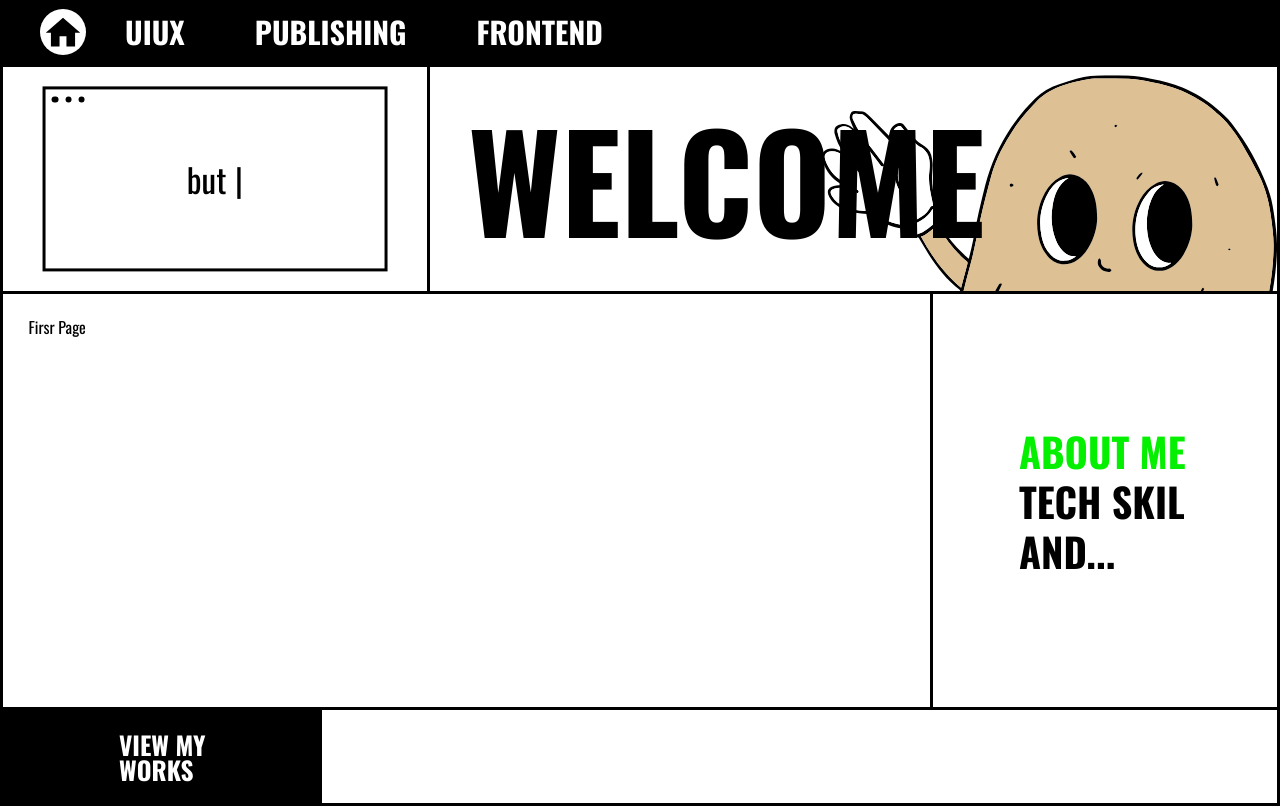
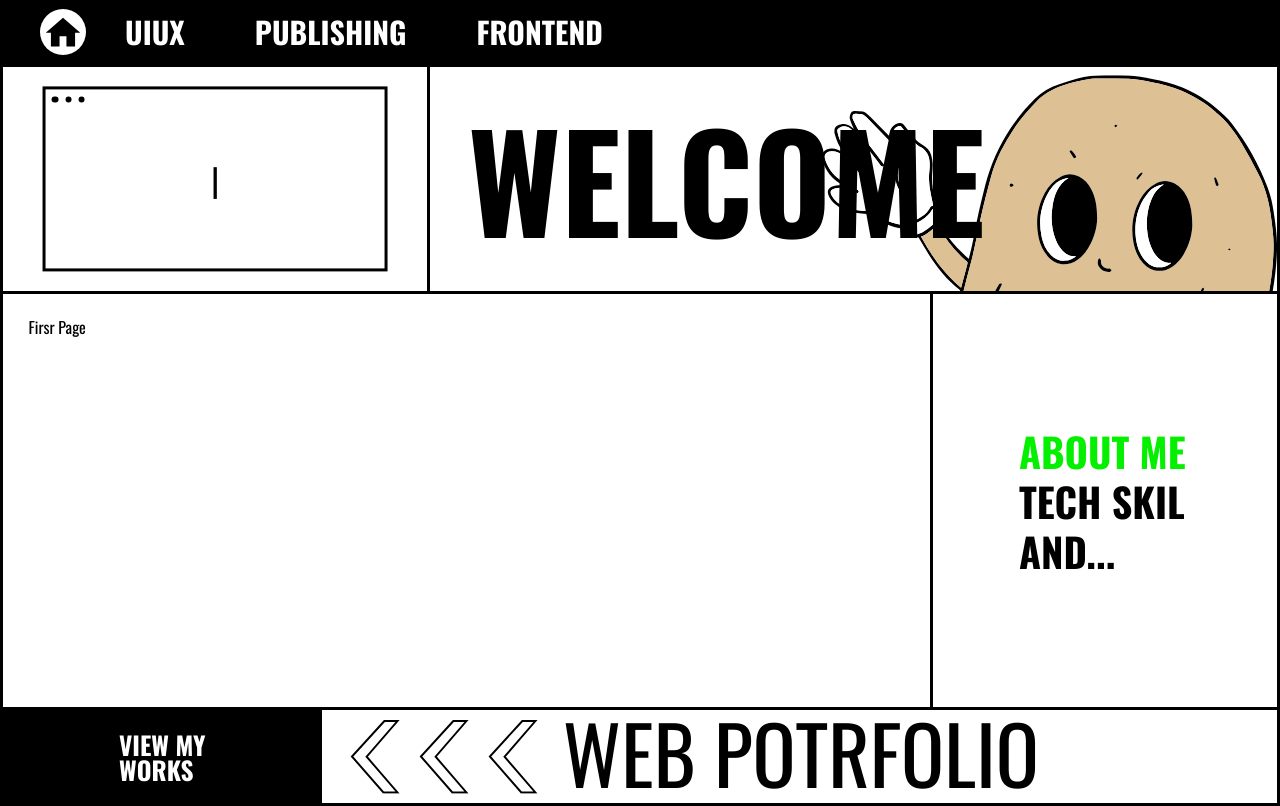
Before and after one commit to pota0w0/portfolio-ver2022, a React (Create React App) app: page / in a window 1280 px wide. Built offline with nearby package versions, Linux system fonts and the light colour scheme.

Commit message:
하단 적용

```diff
--- a/src/pages/main.js
+++ b/src/pages/main.js
@@ -63,13 +63,13 @@ return (
               <p>
               <Typewriter onInit={(typewriter)=> {
                 typewriter
-                .typeString("Web publisher.")
+                .typeString("I'm Web publisher")
                 .pauseFor(1000)
                 .deleteAll()
                 .typeString("but I...")
                 .pauseFor(1000)
                 .deleteAll()
-                .typeString("Front-end developer.")
+                .typeString("Front-end developer too!")
                 .start();
                 }}/>
                 </p>
@@ -89,9 +89,16 @@ return (
 
         <div className="bottomBoxarry">
           <Link to="./work">
-            <span>
+            <span className="workLeftbox">
               <p>VIEW MY<br/>WORKS</p>
             </span>
+            <div className="workRightbox">
+                <div className="arrowBox">
+                  <img className="viewArrow" alt="arrow" src="../img/arrow.svg"/>
+                  <img className="Arrowactive" alt="arrow" src="../img/arrowActive.svg"/>
+                </div>
+                <p>WEB POTRFOLIO</p>
+            </div>
           </Link>
         </div>
       </PC>
--- a/src/styles/main.css
+++ b/src/styles/main.css
@@ -27,7 +27,17 @@
 .pc_container .rightBox .welcomeBox .bgImg{ position: relative; width: 100%; height: 28vh; }
 .pc_container .welcomeBox .bgImg img{ position: absolute; height: 100%; right: 0; }
 
-.pc_container .bottomBoxarry{ position: relative; width: 100%; height: 12vh; border: 3px solid #000; border-top: 0; box-sizing: border-box; }
-.pc_container .bottomBoxarry span{ position: relative; display: block; width: calc(100% /4 ); height: 100%; background: #000;  }
-.pc_container .bottomBoxarry span p{ position: absolute; top: 50%; left: 50%; transform: translate(-50%, -50%); font-size: 1.9792vw; color: #fff; font-weight: 700; font-family: 'Oswald', sans-serif;}
-.pc_container .bottomBoxarry a:hover span{ background: #05F000;}
+.pc_container .bottomBoxarry{ position: relative; width: 100%; height: 12vh; border: 3px solid #000; border-top: 0; box-sizing: border-box; overflow: hidden;}
+.pc_container .bottomBoxarry a{ display: flex; width: 100%; height: 100%; }
+.pc_container .bottomBoxarry .workLeftbox{ position: relative; display: block; width: calc(100% / 4); height: 100%; background: #000;  }
+.pc_container .bottomBoxarry .workLeftbox p{ position: absolute; top: 50%; left: 50%; transform: translate(-50%, -50%); font-size: 1.9792vw; color: #fff; font-weight: 700; font-family: 'Oswald', sans-serif;}
+.workRightbox{ width: calc(100%/4*3); height: 100%; }
+.workRightbox .arrowBox{ position: relative; top: 50%; left: 3%; transform: translate(0, -50%); width: 14.6875vw; height: 80%;}
+.workRightbox .arrowBox .viewArrow{ position: absolute; top: 50%; left: 0; transform: translate(0, -50%); width: 100%;}
+.workRightbox .Arrowactive{ position: absolute; top: 50%; left: 3%; transform: translate(0, -50%); width: 100%; display: none;}
+.workRightbox p{ position: absolute; top: 45%; right: 0; transform: translate(-50%, -50%); font-size: 6.2500vw; color: #000;}
+
+.pc_container .bottomBoxarry a:hover .workLeftbox{ background: #05F000;}
+.pc_container .bottomBoxarry a:hover .Arrowactive{ display: block;}
+.pc_container .bottomBoxarry a:hover .viewArrow{ display: none;}
+.pc_container .bottomBoxarry a:hover .workRightbox p{ color: #05F000;}
--- a/src/styles/reset.css
+++ b/src/styles/reset.css
@@ -29,6 +29,7 @@ time, mark, audio, video {
 	font-size: 100%;
 	font: inherit;
 	vertical-align: baseline;
+	text-decoration: none;
 }
 /* HTML5 display-role reset for older browsers */
 article, aside, details, figcaption, figure,
```
Also changed, not shown: public/img/arrow.svg (added), public/img/arrowActive.svg (added).
